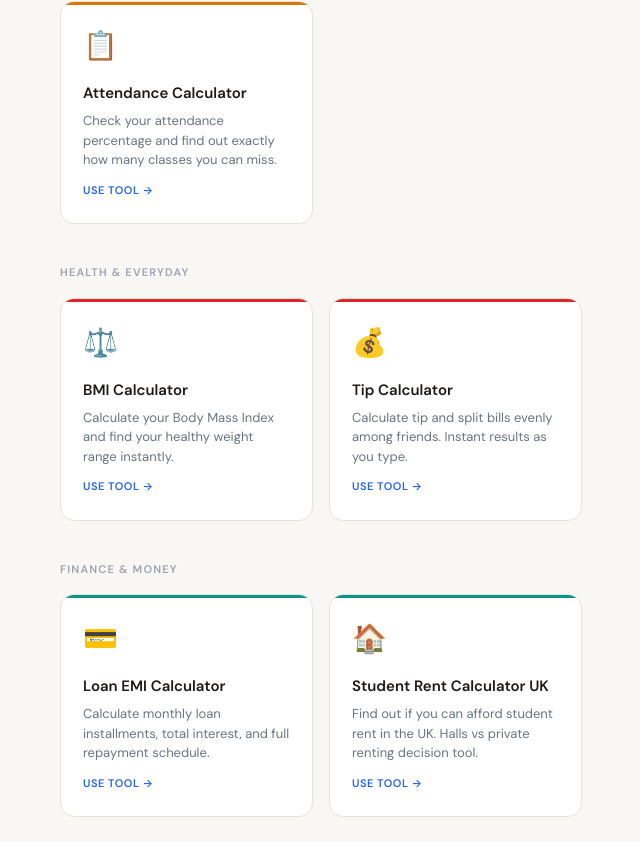
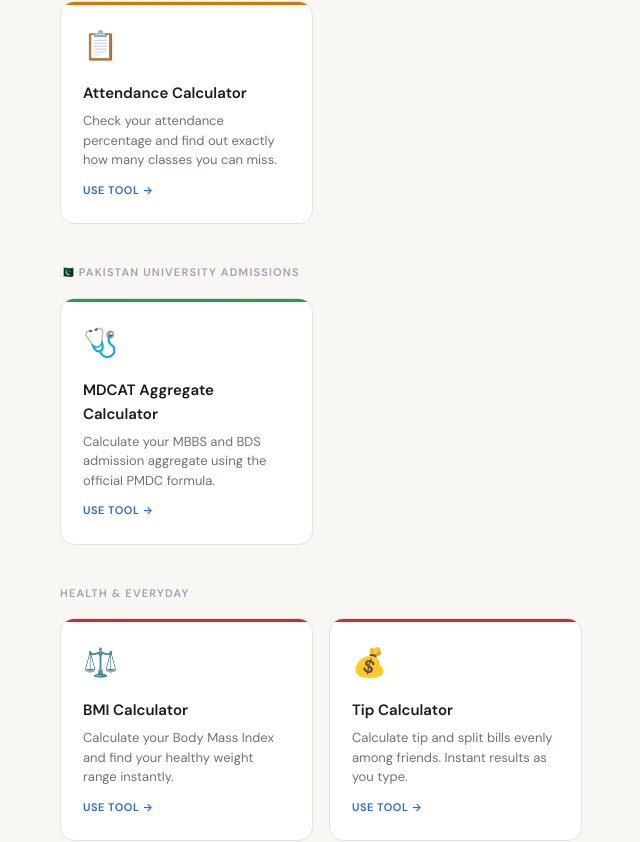
Before and after one commit to abdullahwebsites95/scholartools, a Next.js app: page / in a window 1280 px wide. Shown: the part 1347-2189 px from the top of the page, without its empty margins (50-690 px from the left). Built offline with nearby package versions, Linux system fonts and the light colour scheme.

Commit message:
Add MDCAT Calculator to homepage under Pakistan Tools category

```diff
--- a/pages/index.js
+++ b/pages/index.js
@@ -35,6 +35,13 @@ const tools = [
     ]
   },
   {
+    category: '🇵🇰 Pakistan University Admissions',
+    accent: '#16A34A',
+    items: [
+      { href: '/mdcat-calculator', icon: '🩺', name: 'MDCAT Aggregate Calculator', desc: 'Calculate your MBBS and BDS admission aggregate using the official PMDC formula.' },
+    ]
+  },
+  {
     category: 'Health & Everyday',
     accent: '#DC2626',
     items: [
@@ -59,9 +66,9 @@ export default function Home() {
     <Layout>
       <Head>
         <title>ScholarTools — Free Online Tools for Students</title>
-        <meta name="description" content="Free online tools for students: word counter, GPA calculator, attendance calculator, BMI calculator, citation generator, Pomodoro timer and more. No signup needed." />
+        <meta name="description" content="Free online tools for students: word counter, GPA calculator, MDCAT aggregate calculator, attendance calculator, BMI calculator, citation generator and more. No signup needed." />
         <meta property="og:title" content="ScholarTools — Free Online Tools for Students" />
-        <meta property="og:description" content="17+ free tools for students. Word counter, GPA calculator, attendance calculator, Pomodoro timer, citation generator and more." />
+        <meta property="og:description" content="18+ free tools for students. Word counter, GPA calculator, MDCAT calculator, attendance tracker, Pomodoro timer and more." />
         <link rel="canonical" href="https://scholartools.co" />
       </Head>
 
```
